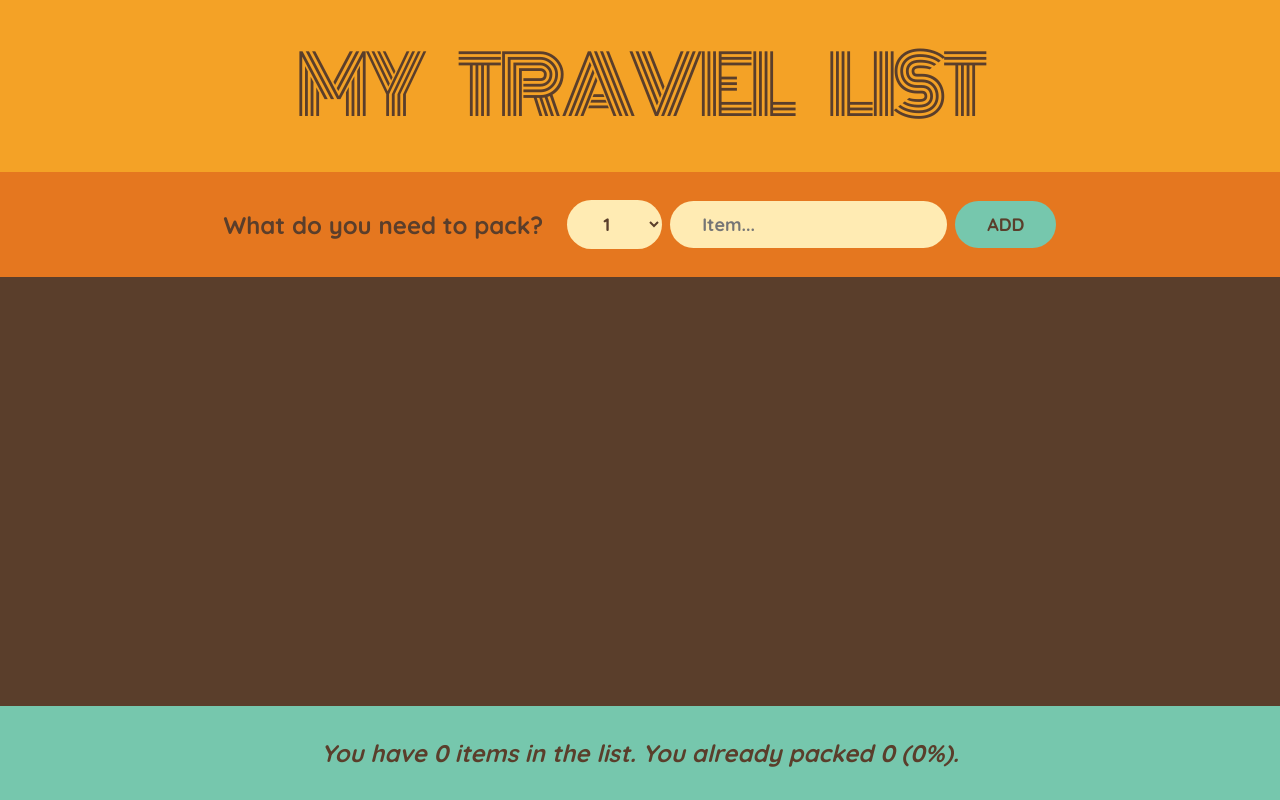
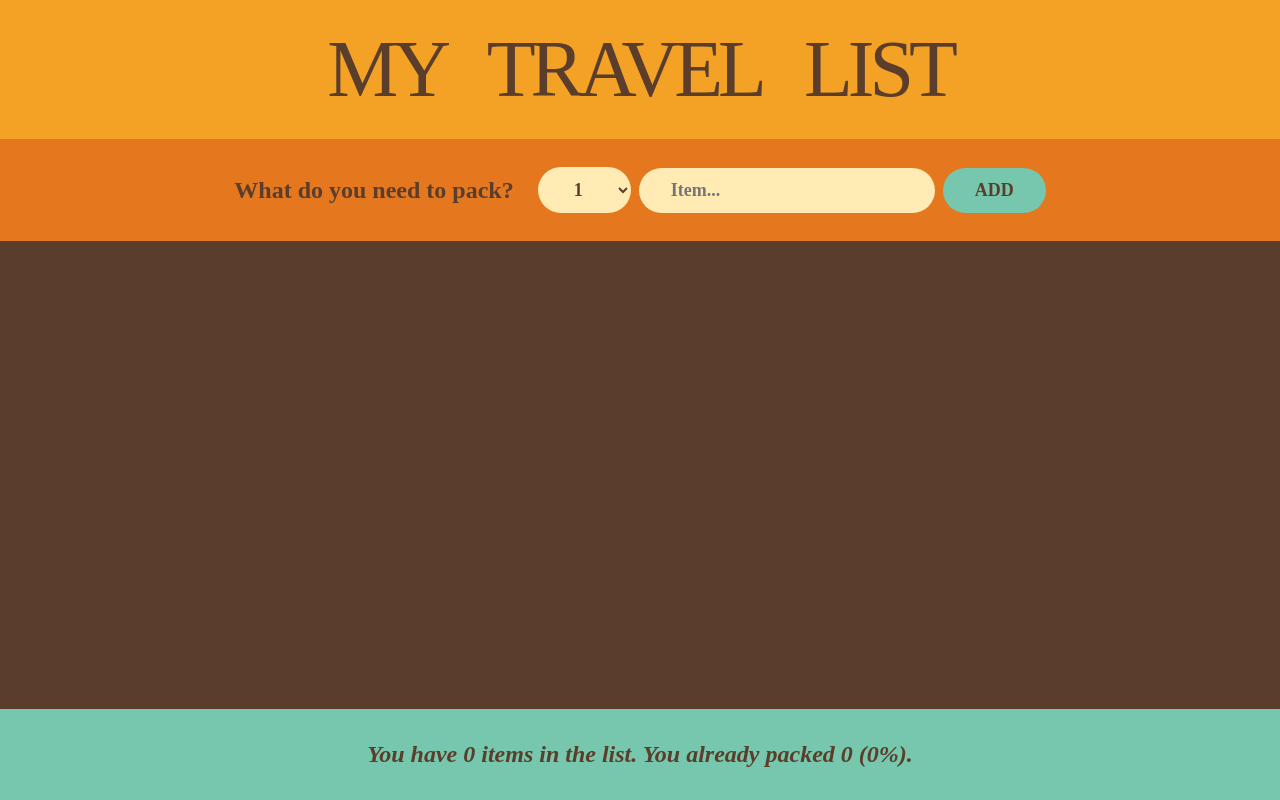
Before and after one commit to PangTeckHong/travel-list-app-starter-main, a React app: page / in a window 1280 px wide. Built offline with nearby package versions, Linux system fonts and the light colour scheme.

Commit message:
update style

```diff
--- a/src/index.css
+++ b/src/index.css
@@ -14,7 +14,7 @@ body {
   font-size: 2.4rem;
   font-family: sans-serif;
   color: #5a3e2b;
-  font-family: "Quicksand";
+  font-family: "Courrier New";
   font-weight: 500;
 }
 
@@ -28,7 +28,7 @@ body {
 h1 {
   text-align: center;
   background-color: #f4a226;
-  font-family: "Monoton";
+  font-family: "Panic", cursive;
   font-size: 8rem;
   text-transform: uppercase;
   font-weight: 400;
```
